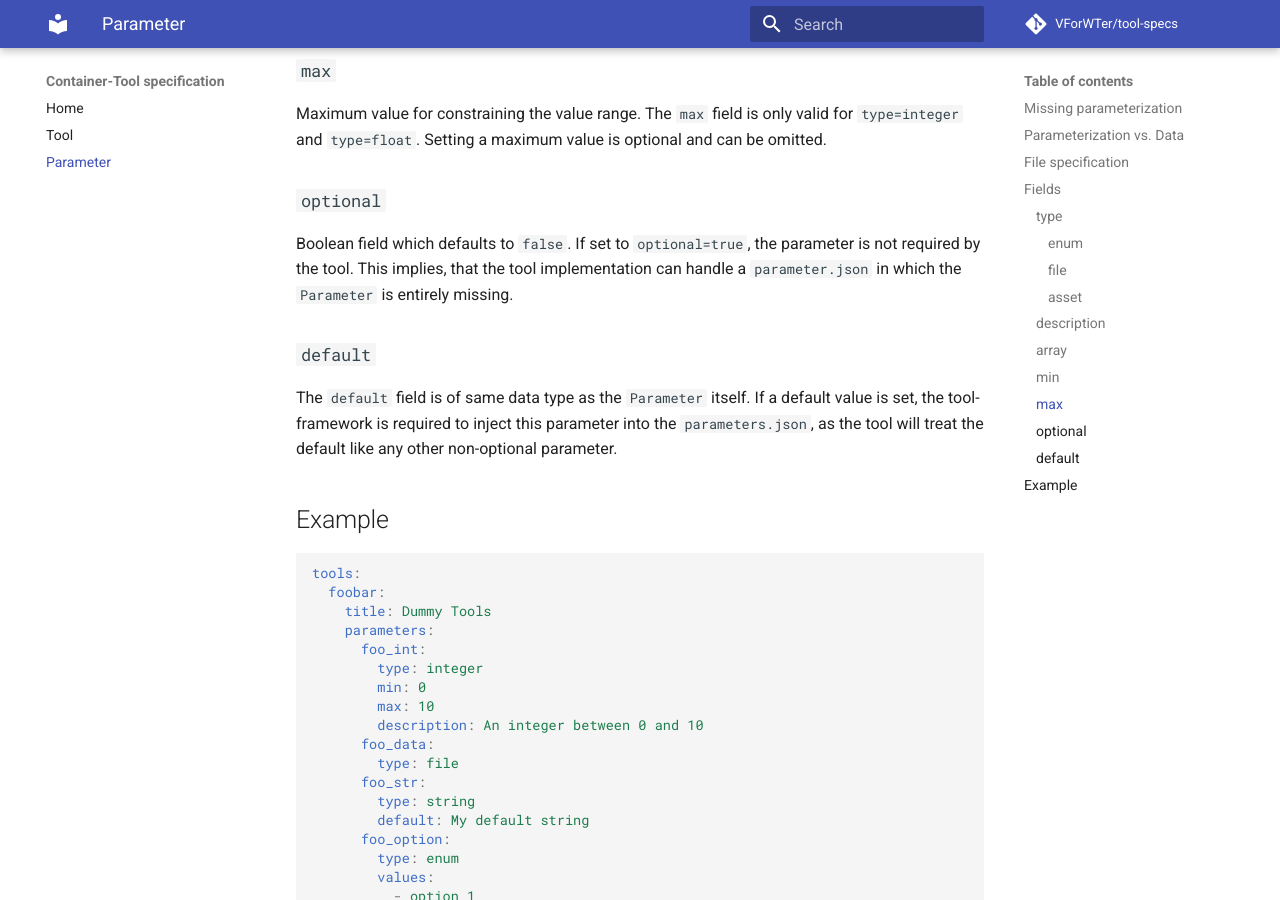
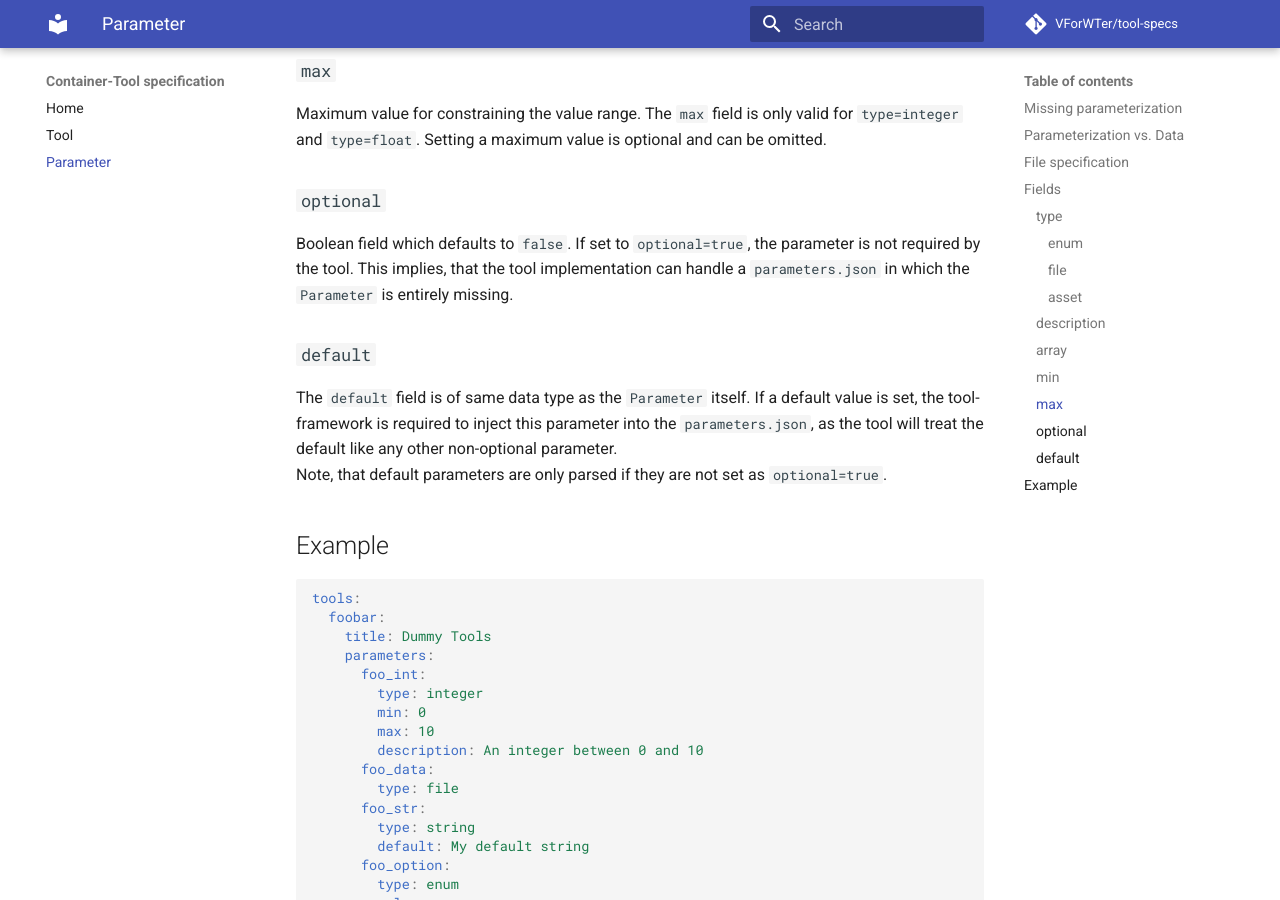
Before and after one commit to VForWaTer/tool-specs, an MkDocs documentation site: the page built from docs/parameter.md, in a window 1280 px wide and 900 px high, scrolled down 3450 px. Built offline with MkDocs 1.6.1 and Material for MkDocs 9.7.7, drawn with Linux system fonts in a browser that asks for light colours; comment, search, counter and statistics services are not loaded.

Commit message:
default parameters are only parsed if not optional

```diff
--- a/docs/parameter.md
+++ b/docs/parameter.md
@@ -144,11 +144,12 @@ Maximum value for constraining the value range. The `max` field is only valid fo
 
 ### `optional`
 
-Boolean field which defaults to `false`. If set to `optional=true`, the parameter is not required by the tool. This implies, that the tool implementation can handle a `parameter.json` in which the `Parameter` is entirely missing.
+Boolean field which defaults to `false`. If set to `optional=true`, the parameter is not required by the tool. This implies, that the tool implementation can handle a `parameters.json` in which the `Parameter` is entirely missing.
 
 ### `default`
 
 The `default` field is of same data type as the `Parameter` itself. If a default value is set, the tool-framework is required to inject this parameter into the `parameters.json`, as the tool will treat the default like any other non-optional parameter.
+Note, that default parameters are only parsed if they are not set as `optional=true`.
 
 ## Example
 
```
